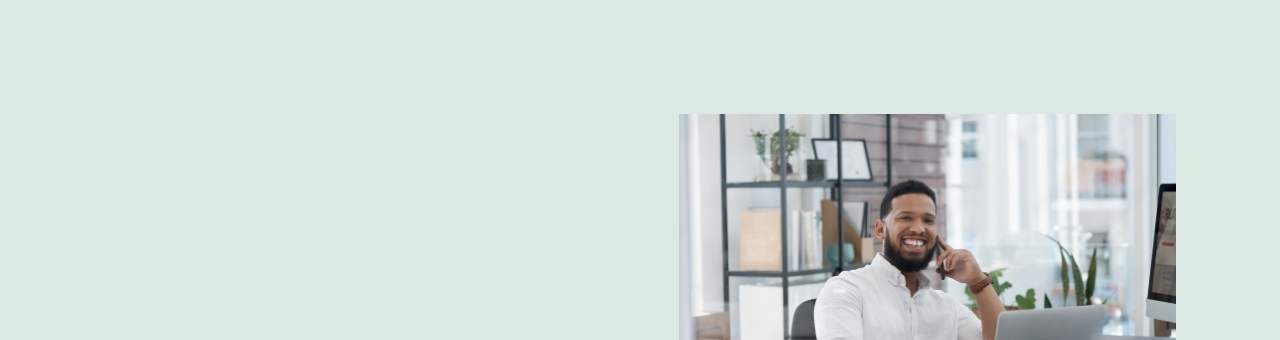
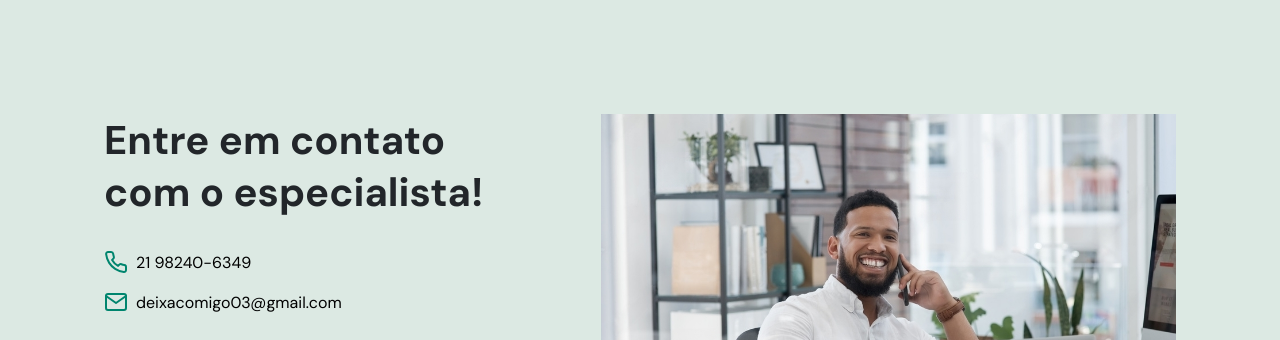
Before and after one commit to josedivan/exatas-e-comigo, a plain HTML site: page index.html in a window 1280 px wide. Shown: the part 3270-3610 px from the top of the page. Drawn offline with nearby package versions, Linux system fonts and the light colour scheme.

Commit message:
Ajuste contato e sobre

```diff
--- a/style.css
+++ b/style.css
@@ -814,7 +814,7 @@ footer .logo img {
 
   #contact .wrapper {
     grid-template-columns: 1fr 57.5rem;
-    grid-template-areas: "A B
+    grid-template-areas: "A B"
 
   }
 
```
